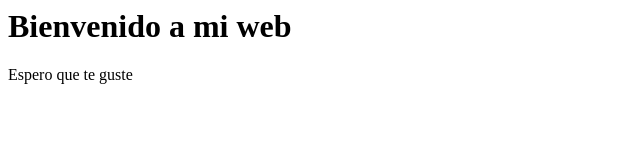
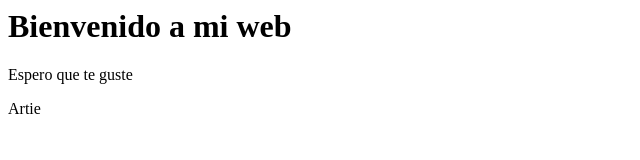
Before and after one commit to stack-arturolab/miweb, a plain HTML site: page index.html in a window 1280 px wide. Shown: the full height of the page, 0-640 px from the left. Drawn offline with Linux system fonts and the light colour scheme.

Commit message:
añado mi nimbre al final de la pagina

```diff
--- a/index.html
+++ b/index.html
@@ -2,5 +2,7 @@
 	<body>
 		<h1>Bienvenido a mi web</h1>
 		<p>Espero que te guste</p>
+
+		<p>Artie</p>
 	</body>
 	</html>
```
